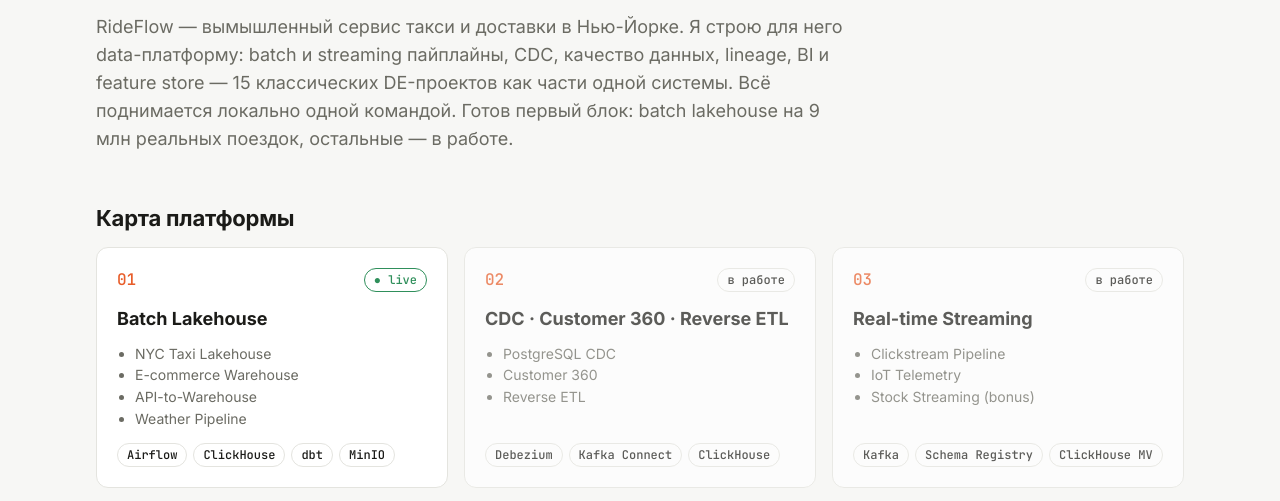
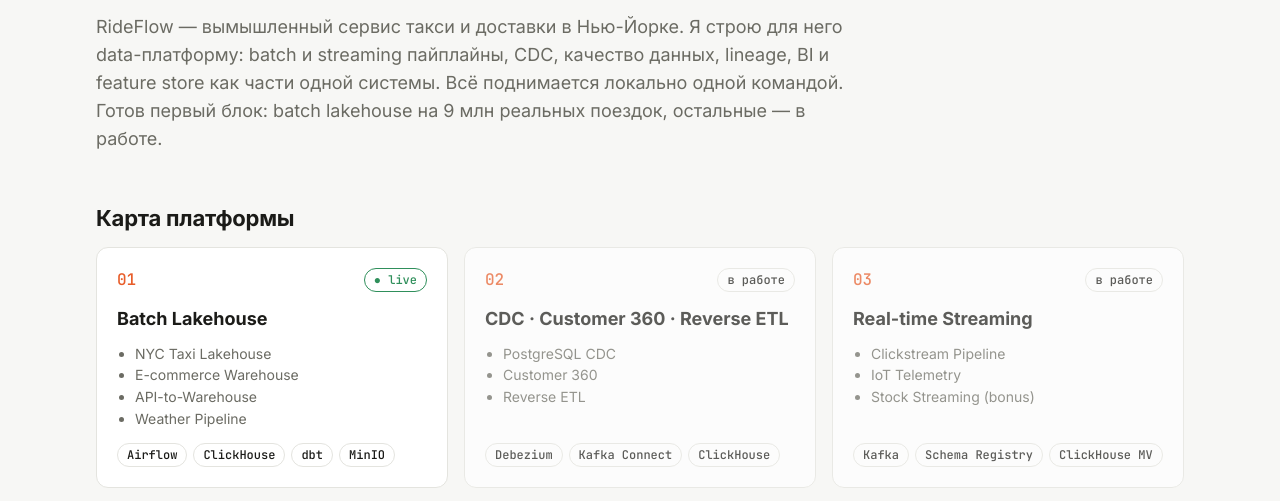
Before and after one commit to DeonisusDev/rideflow-data-platform, an Astro site in the folder site/: page / in a window 1280 px wide. Shown: the part 237-738 px from the top of the page. Built offline with nearby package versions, Linux system fonts and the light colour scheme; Astro itself is replaced by a stand-in of ours.

Commit message:
Add MIT license; drop '15 projects' framing from homepage
Co-Authored-By: Claude Opus 5.5 <noreply@anthropic.com>

```diff
--- a/site/src/pages/index.astro
+++ b/site/src/pages/index.astro
@@ -26,8 +26,8 @@ const blocks = [
     <h1>Одна платформа данных —<br />от сырых событий до BI и ML</h1>
     <p class="muted lead">
       RideFlow — вымышленный сервис такси и доставки в Нью-Йорке. Я строю для него data-платформу:
-      batch и streaming пайплайны, CDC, качество данных, lineage, BI и feature store —
-      15 классических DE-проектов как части одной системы. Всё поднимается локально одной командой.
+      batch и streaming пайплайны, CDC, качество данных, lineage, BI и feature store
+      как части одной системы. Всё поднимается локально одной командой.
       Готов первый блок: batch lakehouse на 9 млн реальных поездок, остальные — в работе.
     </p>
   </section>
```
Also changed, not shown: README.md, 1 other file.
